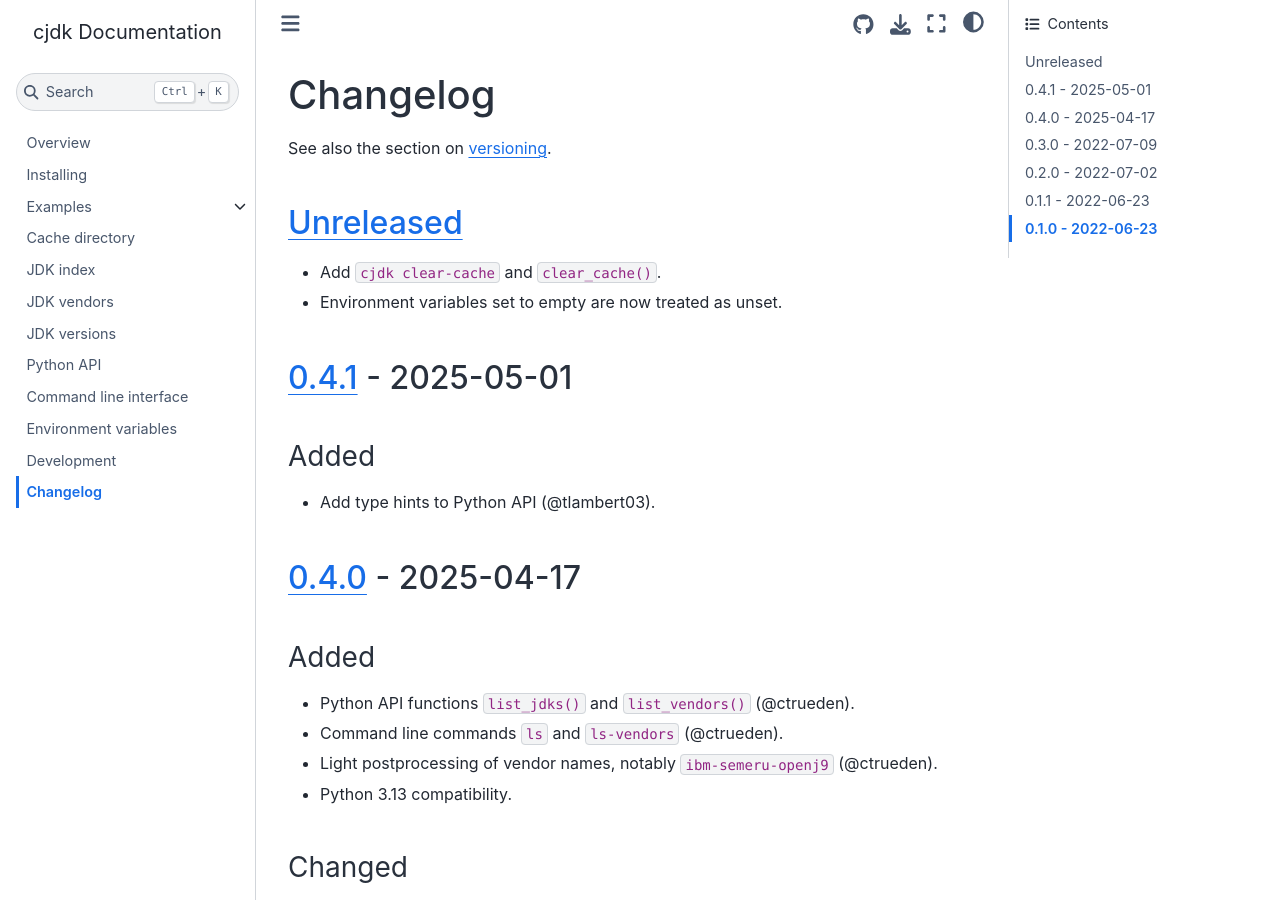
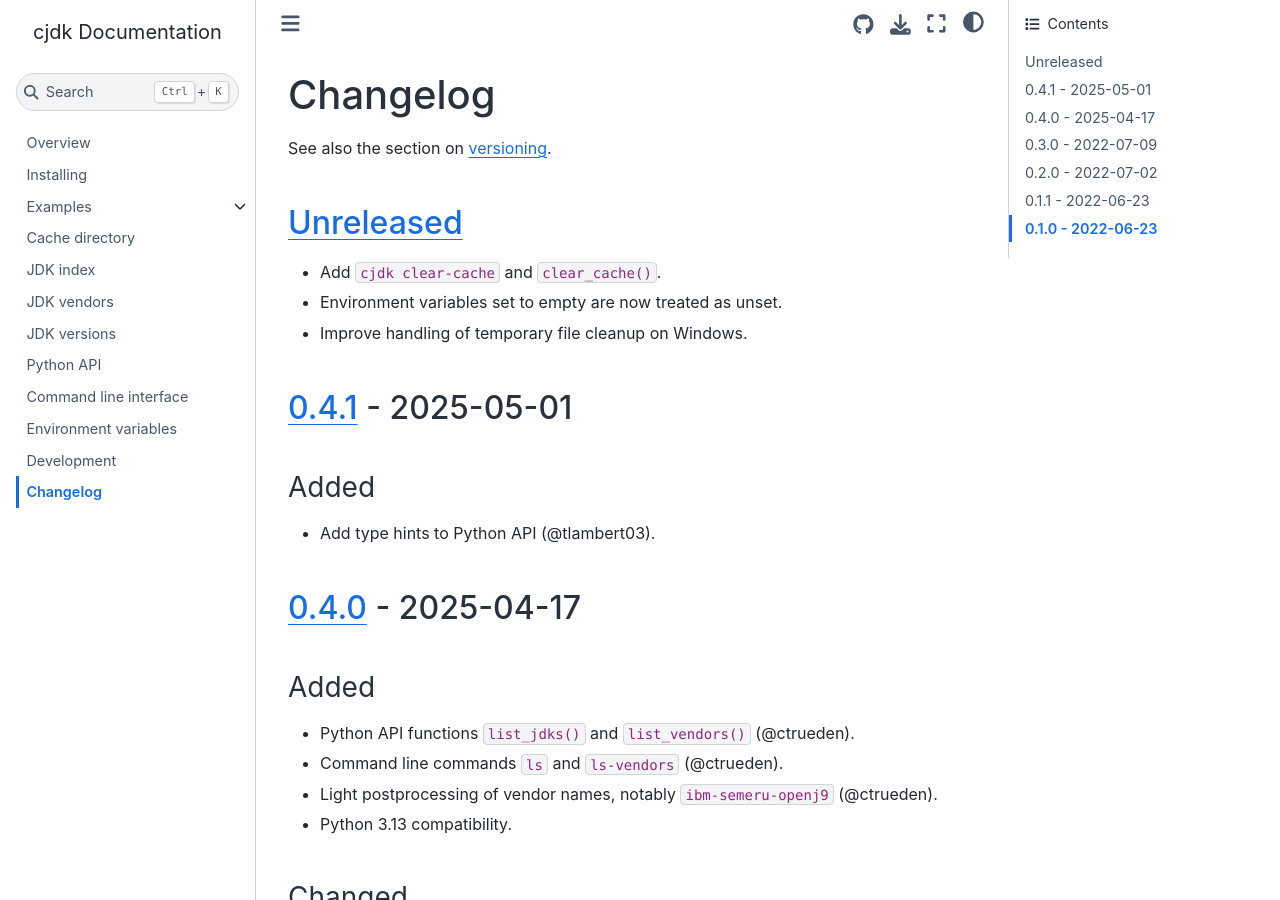
Before and after one commit to cachedjdk/cjdk, a Jupyter Book: the page built from docs/changelog.md, in a window 1280 px wide and 900 px high. Built offline with Jupyter Book 1.0.4 settings and Sphinx 7.4.7 and the Sphinx Book theme 1.1.4, drawn with Linux system fonts in a browser that asks for light colours.

Commit message:
Update changelog

```diff
--- a/docs/changelog.md
+++ b/docs/changelog.md
@@ -12,6 +12,7 @@ See also the section on [versioning](versioning-scheme).
 
 - Add `cjdk clear-cache` and `clear_cache()`.
 - Environment variables set to empty are now treated as unset.
+- Improve handling of temporary file cleanup on Windows.
 
 ## [0.4.1] - 2025-05-01
 
```
